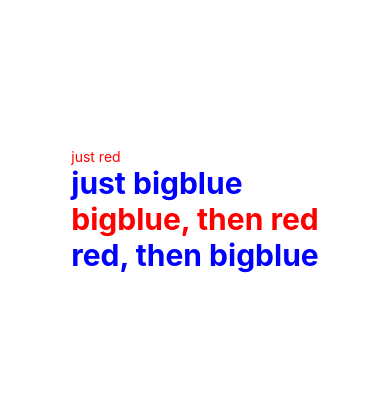
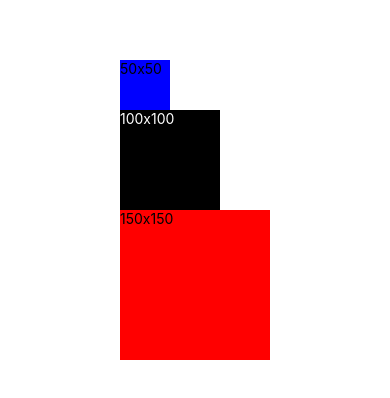
Before and after one commit to tweakershin/react-native-tutorials, a React Native app: screen / in a window 390 px wide. Shown: the part 212-610 px from the top of the page. Built offline with nearby package versions, Linux system fonts and the light colour scheme.

Commit message:
연습문제2. PracticeBox

```diff
--- a/App.js
+++ b/App.js
@@ -6,6 +6,7 @@ import Bananas from "./src/components/Bananas"; // HelloWorld--> Bananas
 import GreetingGroup from "./src/components/GreetingGroup";
 import BlinkApp from "./src/components/BlinkApp";
 import StyleApp from "./src/components/StyleApp";
+import PracticeBox from "./src/components/PracticeBox";
 
 export default function App() {
   // 함수형 컴포넌트
@@ -17,7 +18,9 @@ export default function App() {
       {/* <Bananas /> */}
       {/* <GreetingGroup /> */}
       {/*<BlinkApp /> */}
-      <StyleApp />
+      {/**/}
+      {/*<StyleApp />*/}
+      <PracticeBox />
     </View>
   );
 }
--- /dev/null
+++ b/src/components/PracticeBox.js
@@ -0,0 +1,20 @@
+import React from "react";
+import { View, Text } from "react-native";
+
+const PracticeBox = props => {
+  return (
+    <View>
+      <View style={{ width: 50, height: 50, backgroundColor: "blue" }}>
+        <Text>50x50</Text>
+      </View>
+      <View style={{ width: 100, height: 100, backgroundColor: "black" }}>
+        <Text style={{ color: "white" }}>100x100</Text>
+      </View>
+      <View style={{ width: 150, height: 150, backgroundColor: "red" }}>
+        <Text>150x150</Text>
+      </View>
+    </View>
+  );
+};
+
+export default PracticeBox;
```
